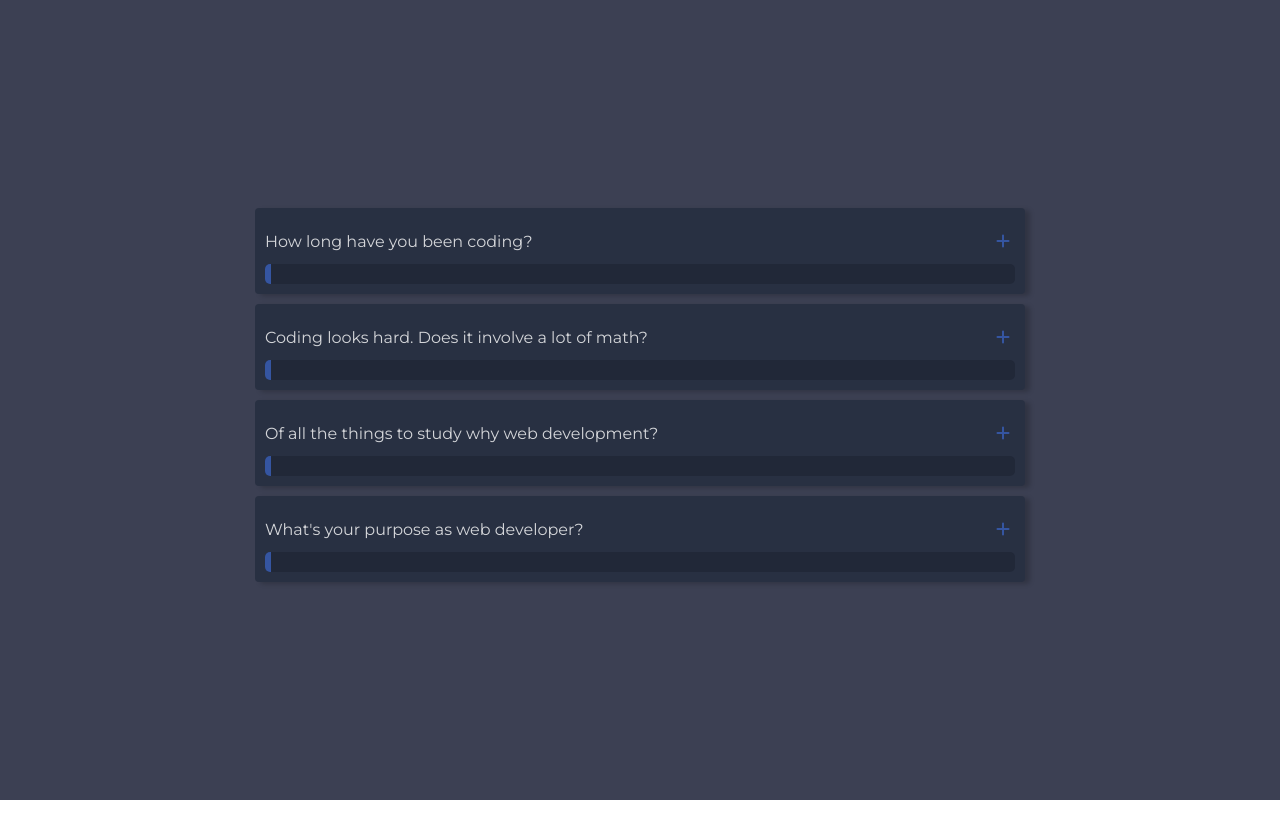
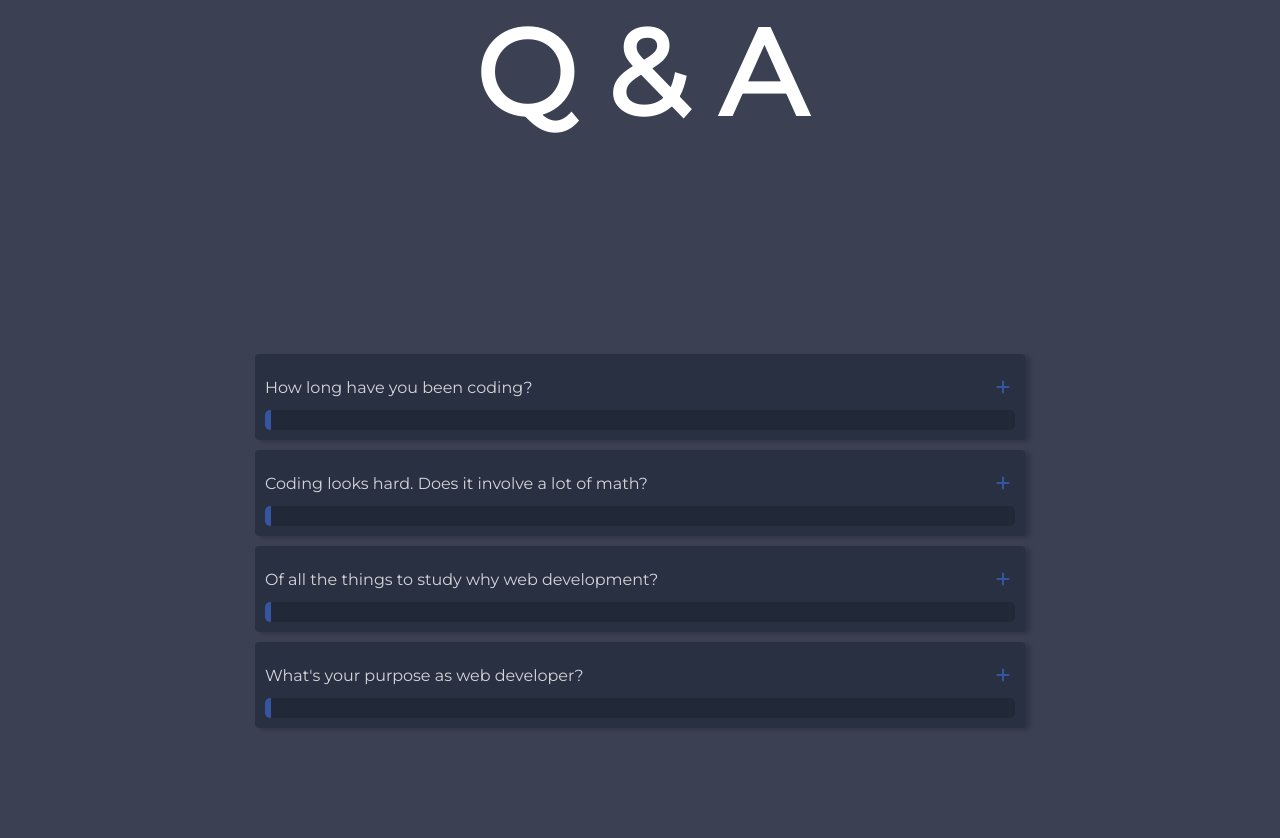
Before and after one commit to Nola360/March-14, a plain HTML site: page index.html in a window 1280 px wide. Before the commit the page ends 800 px from the top, so only its background shows below. Drawn offline with Linux system fonts and the light colour scheme.

```diff
--- a/index.html
+++ b/index.html
@@ -12,7 +12,11 @@
 
 <body>
 
+  <div class="title">
+    <h1 style='color: white;'>Q & A</h1>
+  </div>
   <section>
+
     <div class="container">
       <div class="accordion">
         <div class="accordion-item" id='question1'>
--- a/style.css
+++ b/style.css
@@ -25,6 +25,12 @@ section {
   align-items: center;
 }
 
+.title {
+  background: #3c4053;
+  color: white;
+  text-align: center;
+  font-size: 6rem;
+}
 
 .container {
   width: 100%;
@@ -101,7 +107,6 @@ section {
   max-height: 20rem;
 }
 
-
 .accordion-item:target .accordion-link .fas.fa-plus{
   display: none;
 }
@@ -110,9 +115,9 @@ section {
   display: block;
 }
 
-.answer.active {
+/* .answer.active {
   max-height: 20rem;
-}
+} */
 .git {
   color: rgb(86, 189, 77);
 }
```
